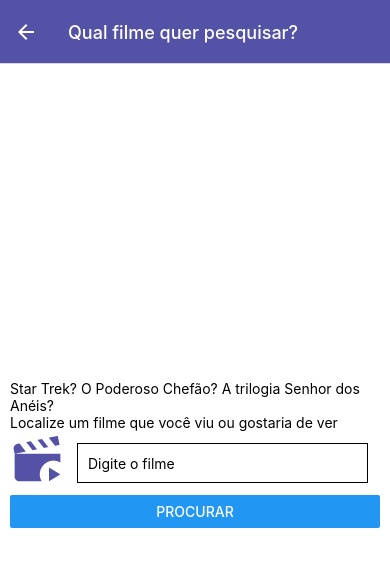
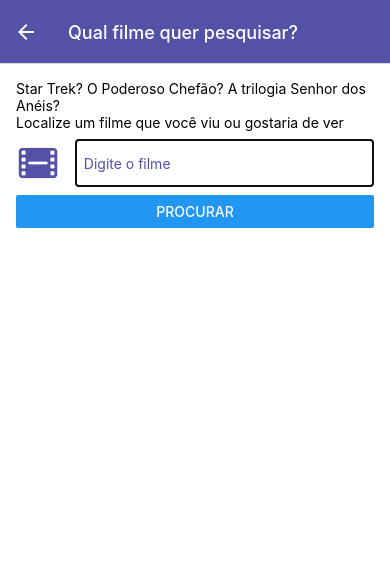
Before and after one commit to ZimboSebastiao/dahora-filmes, a React Native app: screen /BuscarFilmes in a window 390 px wide. Shown: the top 566 px of the page. Built offline with nearby package versions, Linux system fonts and the light colour scheme; a web font is replaced by a local one.

Commit message:
Update BuscarFilmes.js

```diff
--- a/src/screens/BuscarFilmes.js
+++ b/src/screens/BuscarFilmes.js
@@ -5,74 +5,73 @@ import {
   Vibration,
   Alert,
   Button,
-  ScrollView,
   TextInput,
 } from "react-native";
-import React from "react";
+import React, { useState } from "react";
 import SafeContainer from "../components/SafeContainer";
-import { MaterialCommunityIcons } from "@expo/vector-icons";
+import { Ionicons } from "@expo/vector-icons";
 
 export default function BuscarFilmes() {
-  const [text, onChangeText] = React.useState("");
+  const [filme, setFilme] = useState("");
 
-  const handleInputSubmit = () => {
-    if (text.trim() === "") {
-      Alert.alert("Ops", "Você deve digitar um filme!");
-    } else {
-      Vibration.vibrate();
-      Alert.alert("Você procurou por:", text);
+  // Capturando e registrando em state o filme que o usuario deseja pesquisar
+  const filmeDigitado = (valorDigitado) => {
+    // valorDigitado á um parametro automatico vindo do evento onChangeText
+    setFilme(valorDigitado);
+    // console.log(valorDigitado);
+  };
+
+  const buscarFilmes = () => {
+    if (!filme) {
+      Vibration.vibrate(500);
+      return Alert.alert("Ops!", "Você deve digitar um filme!");
     }
+    Alert.alert("Você procurou por: ", filme);
   };
 
   return (
     <SafeContainer>
       <View style={estilos.subContainer}>
-        <ScrollView showsVerticalScrollIndicator={false}>
-          <View style={estilos.texto}>
-            <Text>
-              Star Trek? O Poderoso Chefão? A trilogia Senhor dos Anéis?
-            </Text>
+        <Text>Star Trek? O Poderoso Chefão? A trilogia Senhor dos Anéis?</Text>
 
         <Text>Localize um filme que você viu ou gostaria de ver</Text>
 
         <View style={estilos.inputFormat}>
-              <MaterialCommunityIcons
-                name="movie-open-play"
-                size={55}
-                color="#5451a6"
-              />
+          <Ionicons name="film" size={44} color="#5451a6" />
           <TextInput
             style={estilos.input}
-                onChangeText={onChangeText}
+            onChangeText={filmeDigitado}
             underlineColorAndroid="transparent"
-                value={text}
+            value={filme}
             placeholder="Digite o filme"
+            placeholderTextColor="#5451a6"
+            maxLength={40}
             enterKeyHint="search"
-                onSubmitEditing={handleInputSubmit}
+            onSubmitEditing={buscarFilmes}
+            autoFocus
           />
         </View>
 
-            <Button title="Procurar" onPress={handleInputSubmit} />
-          </View>
-        </ScrollView>
+        <Button title="Procurar" onPress={buscarFilmes} />
       </View>
     </SafeContainer>
   );
 }
 
 const estilos = StyleSheet.create({
+  subContainer: {
+    flex: 1,
+    padding: 16,
+  },
   input: {
-    height: 40,
-    margin: 12,
     borderWidth: 1,
-    padding: 10,
-    width: "80%",
+    padding: 8,
+    flex: 0.95,
+    borderColor: "#5451a6",
   },
   inputFormat: {
     flexDirection: "row",
     justifyContent: "space-between",
-  },
-  texto: {
-    padding: 10,
+    marginVertical: 8,
   },
 });
```
Lines whose indentation alone changed are shown as unchanged.
